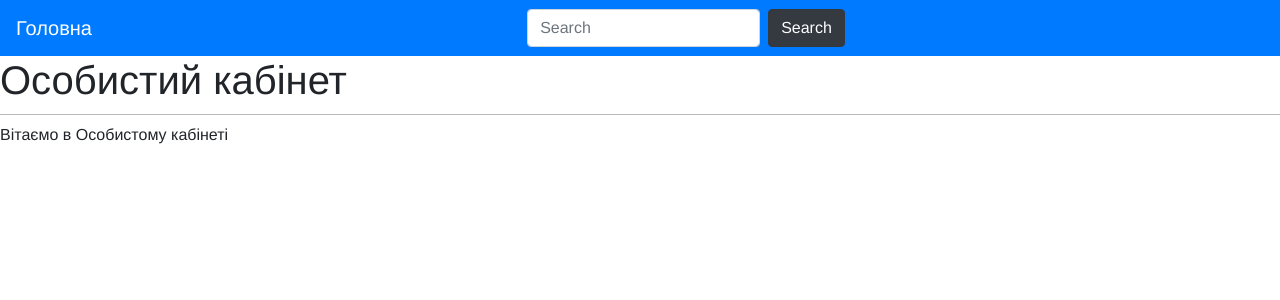
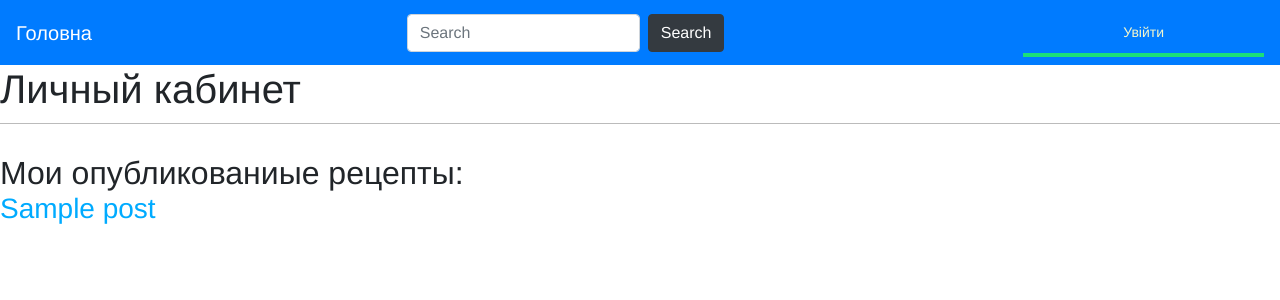
Before and after one commit to vladneok12345/gitsite21, a Django app: template mysite2/blog/templates/blog/account/dashboard.html in a window 1280 px wide. Shown: the top 300 px of the page. Run offline with Django 5.2, Linux system fonts and the light colour scheme; the template is opened without the code that fills it: most values are stand-ins (such as "Sample title", 1, 10 or a date in 2020); parts of the project's set-up code (start-up, migrations or seed data) failed here and were passed over.

Commit message:
02.03(2)

```diff
--- a/mysite2/blog/static/css/style.css
+++ b/mysite2/blog/static/css/style.css
@@ -51,3 +51,25 @@ p.date {
 width: 500px;
 margin: 0 auto;
 }
+
+#header {
+    padding:10px 100px;
+    font-size:14px;
+    color:#fff;
+    border-bottom:4px solid #1cdf78;
+    overflow:auto;
+}
+
+
+
+#header a {
+    color:#f3f7cc;
+}
+#header a:hover {
+    color:#fff;
+}
+
+#header .user {
+    float:right;
+    padding-top:4px;
+}
--- a/mysite2/blog/templates/blog/account/dashboard.html
+++ b/mysite2/blog/templates/blog/account/dashboard.html
@@ -1,6 +1,23 @@
+
 {% extends "blog/base.html" %}
-{% block title %}Особистий кабінет{% endblock %}
+{% block title %}Личный кабинет{% endblock %}
 {% block content %}
-    <h1>Особистий кабінет</h1>
-    <p>Вітаємо в Особистому кабінеті</p>
+    <h1>Личный кабинет</h1>
+
+    {% if posts_pub %}
+        <h2>Мои опубликованиые рецепты: </h2>
+        {% for post in posts_pub %}
+            <h3><a href="{{post.get_absolute_url}}">{{ post.title }}</a></h3>
+        {% endfor %}
+    {% endif %}
+    {% if posts_draft %}
+        <h2>Мои не опубликованиые рецепты: </h2>
+        {% for post in posts_draft %}
+            <h3>{{ post.title }}</h3>
+            <p>{{ post.short_descriptions }}</p>
+        {% endfor %}
+
+    {% endif %}
+
+
 {% endblock %}
--- a/mysite2/blog/templates/blog/base.html
+++ b/mysite2/blog/templates/blog/base.html
@@ -26,6 +26,18 @@
                  <button class="btn btn-dark my-2 my-sm-0" type="submit">Search</button>
              </form>
          </div>
+         <div id="header">
+    <span class="user">
+        {% if request.user.is_authenticated %}
+            <a href="{% url 'blog:dashboard' %}" class="pr-3">
+                {{ request.user.first_name }}
+            </a>
+            <a href="{% url 'blog:logout' %}">Вийти</a>
+        {% else %}
+            <a href="{% url 'blog:login' %}">Увійти</a>
+        {% endif %}
+    </span>
+</div>
      </nav>
    {% endblock %}
 
--- a/mysite2/blog/urls.py
+++ b/mysite2/blog/urls.py
@@ -1,5 +1,6 @@
 from django.urls import path
 from . import views
+from django.contrib.auth import views as auth_views
 app_name = 'blog'
 urlpatterns = [
     # post views
@@ -7,6 +8,7 @@ urlpatterns = [
     #path('', views.PostListViev.as_view(), name='post_list'),
     path('<int:year>/<int:month>/<int:day>/<slug:post>/', views.post_detail, name='post_detail'),
     path('tag/<slug:tag_slug>/',views.post_list, name='post_list_by_tag'),
-    path('login/', views.login, name='login'),
-    path('dashboard', views.dashboard, name=dashboard)
+    path('login/', auth_views.LoginView.as_view(), name='login'),
+    path('logout/', auth_views.LogoutView.as_view(), name='logout'),
+    path('dashboard', views.dashboard, name='dashboard'),
 ]
```
Also changed, not shown: mysite2/blog/views.py (+9 -0 lines), mysite2/db.sqlite3.
